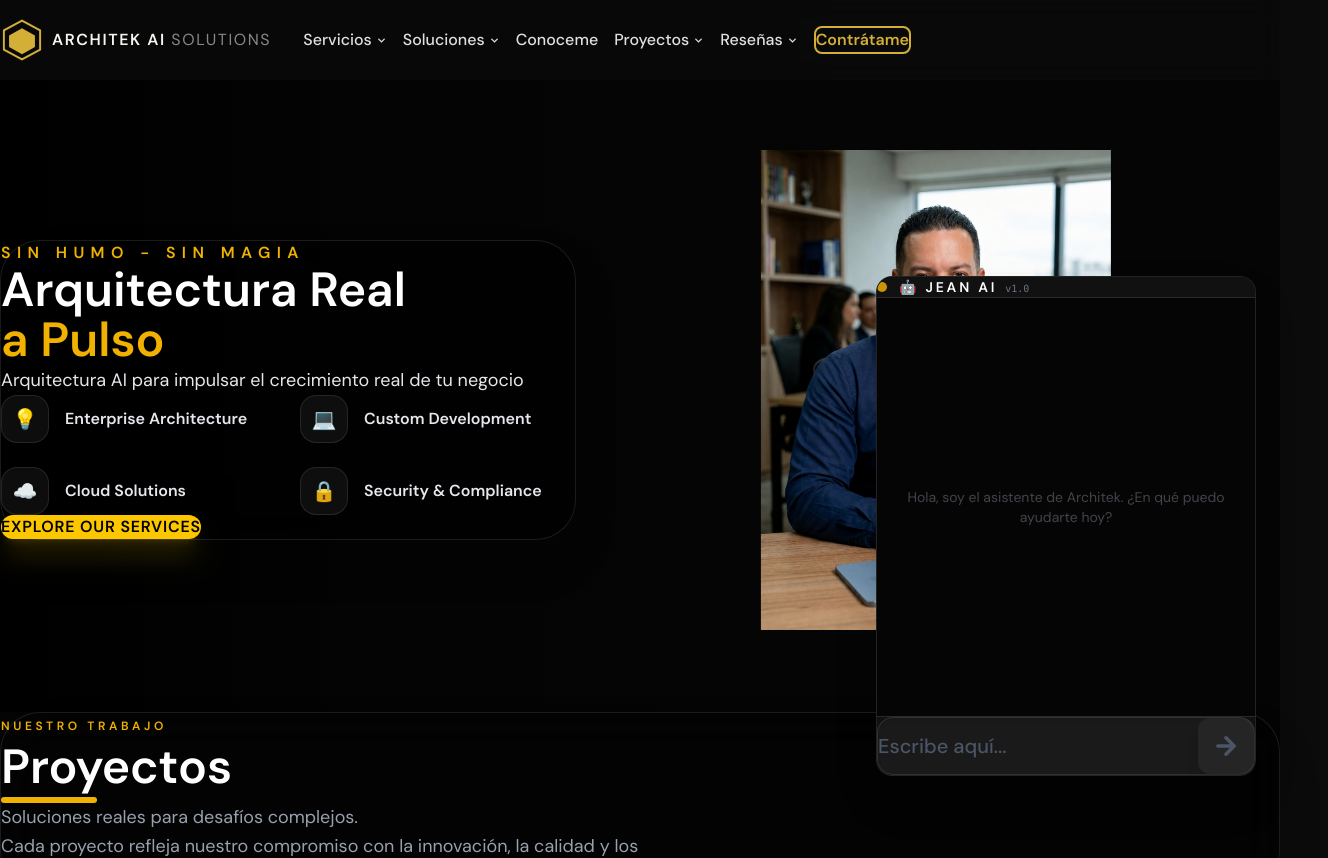
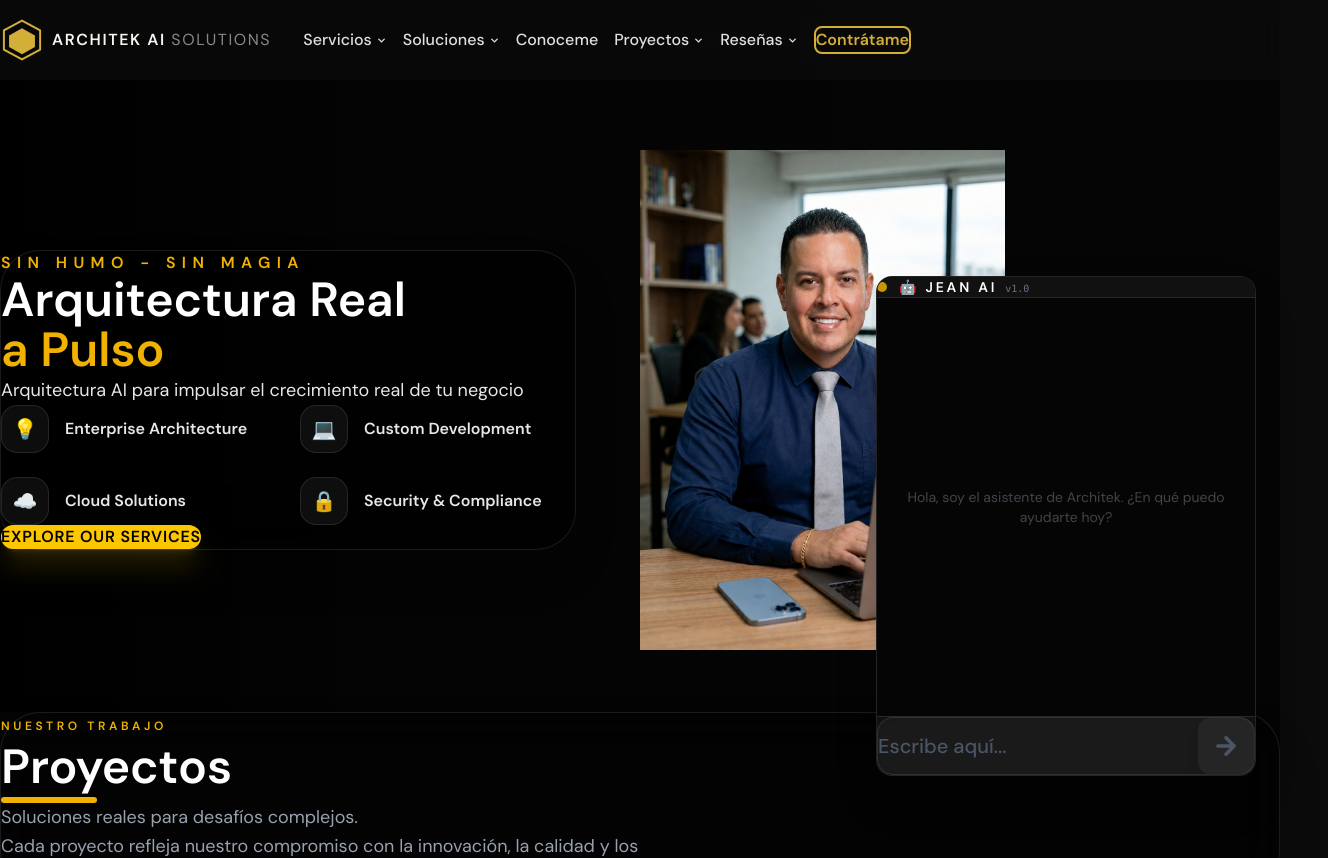
Before and after one commit to ingvillamar/LandingPage, a Next.js app: page / in a window 1280 px wide. Shown: the top 858 px of the page, 1328 px wide, since content can reach past the window. Built offline with nearby package versions, Linux system fonts and the light colour scheme.

Commit message:
Refactorizacion del componente Hero - imagen reposicionada

```diff
--- a/src/components/Hero.tsx
+++ b/src/components/Hero.tsx
@@ -51,16 +51,24 @@ export default function Hero() {
         </div>
 
         {/* Imagen al lado */}
-        <div className="hidden md:flex flex-1 relative h-[480px] justify-start">
+      <div className="hidden md:flex flex-1 relative h-[500px] justify-start">
+        {/* 1. Cambiamos el translate negativo por uno positivo para ALEJARLA un poco del texto */}
+        <div className="relative w-full h-full translate-x-2 lg:translate-x-12">
+          {/*
+            - Si quieres que se separe MÁS: sube el número (ej: translate-x-20)
+            - Si quieres que se acerque un poquito: baja el número (ej: translate-x-5)
+          */}
+
           <Image
             src="/images/jean-hero.png"
             alt="Architek Specialist"
             fill
             priority
             sizes="50vw"
-            className="object-contain object-center"
+            className="object-contain object-left"
           />
         </div>
+      </div>
 
       </div>
 
```
